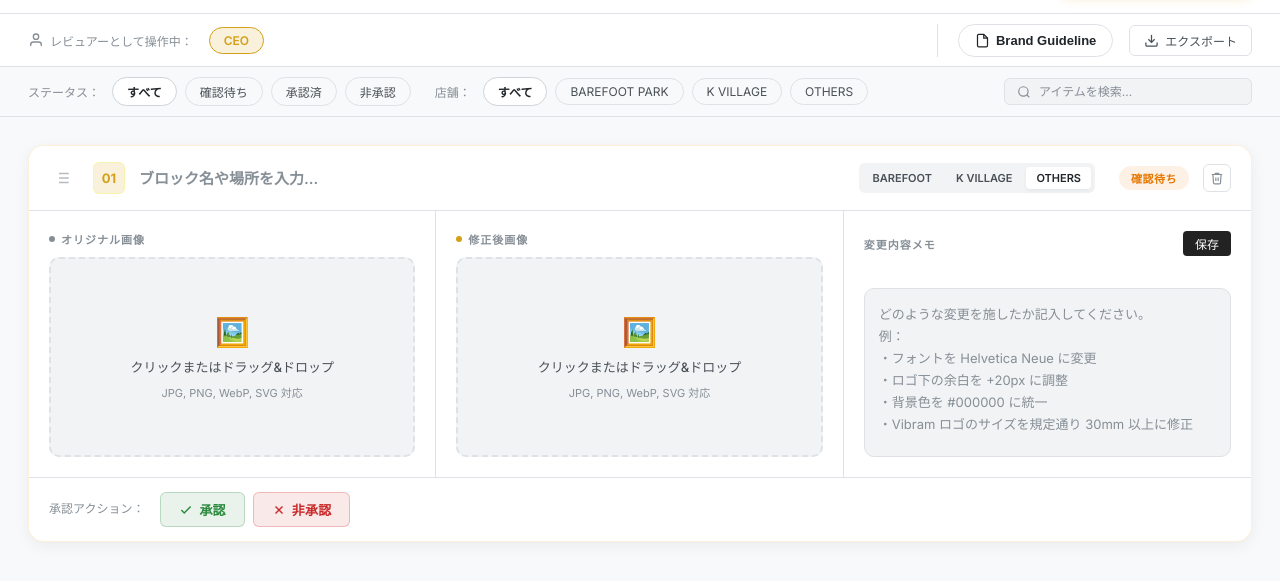
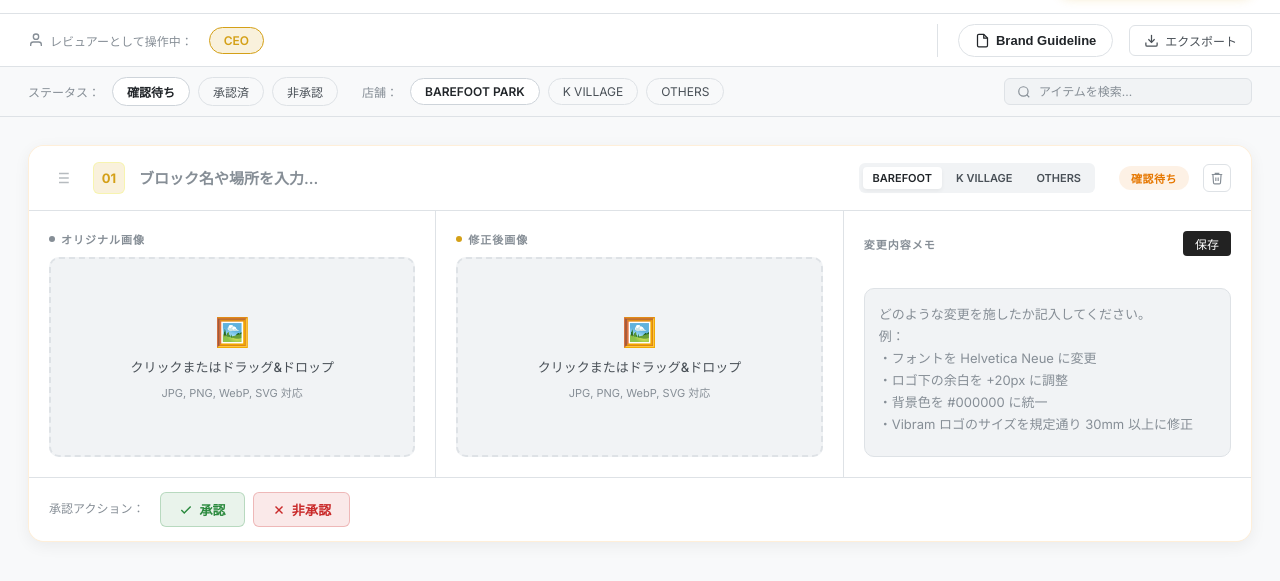
Before and after one commit to KeisukeKirby/vibram-hq-artwork-check, a plain HTML site: page index.html in a window 1280 px wide. Shown: the part 57-638 px from the top of the page. Drawn offline with nearby package versions, Linux system fonts and the light colour scheme.

Commit message:
Remove 'All' filter options and default new items to selected store

```diff
--- a/app.js
+++ b/app.js
@@ -8,8 +8,8 @@
 let state = {
   items: [],
   currentReviewer: 'CEO',
-  filterStatus: 'all',
-  filterCategory: 'all',
+  filterStatus: 'pending',
+  filterCategory: 'BAREFOOT PARK',
   searchQuery: '',
   nextId: 1,
   brandGuidePdf1: null,
@@ -148,7 +148,7 @@ async function loadFromStorage() {
 function createItem() {
   return {
     id: state.nextId++,
-    category: 'OTHERS',
+    category: state.filterCategory || 'BAREFOOT PARK',
     title: '',
     originalImage: null,
     modifiedImage: null,
@@ -220,8 +220,8 @@ function applyFilter() {
     const item = state.items.find(i => i.id === id);
     if (!item) return;
 
-    const matchStatus = state.filterStatus === 'all' || item.status === state.filterStatus;
-    const matchCategory = state.filterCategory === 'all' || item.category === state.filterCategory;
+    const matchStatus = item.status === state.filterStatus;
+    const matchCategory = item.category === state.filterCategory;
     const matchSearch = !state.searchQuery ||
       (item.title || '').toLowerCase().includes(state.searchQuery) ||
       (item.memo  || '').toLowerCase().includes(state.searchQuery);
@@ -229,7 +229,7 @@ function applyFilter() {
     card.style.display = (matchStatus && matchCategory && matchSearch) ? '' : 'none';
   });
 
-  const isFiltered = state.filterStatus !== 'all' || state.filterCategory !== 'all' || state.searchQuery !== '';
+  const isFiltered = state.searchQuery !== '';
   if (sortableInstance) {
     sortableInstance.option('disabled', isFiltered);
   }
--- a/index.html
+++ b/index.html
@@ -86,14 +86,12 @@
   <div class="filter-bar">
     <div class="filter-bar-inner">
       <span class="filter-label">ステータス：</span>
-      <button class="filter-btn active" data-filter="all" onclick="filterItems('all', this)">すべて</button>
-      <button class="filter-btn" data-filter="pending" onclick="filterItems('pending', this)">確認待ち</button>
+      <button class="filter-btn active" data-filter="pending" onclick="filterItems('pending', this)">確認待ち</button>
       <button class="filter-btn" data-filter="approved" onclick="filterItems('approved', this)">承認済</button>
       <button class="filter-btn" data-filter="rejected" onclick="filterItems('rejected', this)">非承認</button>
 
       <span class="filter-label" style="margin-left:16px;">店舗：</span>
-      <button class="filter-cat-btn active" data-cat="all" onclick="filterByCategory('all', this)">すべて</button>
-      <button class="filter-cat-btn" data-cat="BAREFOOT PARK" onclick="filterByCategory('BAREFOOT PARK', this)">BAREFOOT PARK</button>
+      <button class="filter-cat-btn active" data-cat="BAREFOOT PARK" onclick="filterByCategory('BAREFOOT PARK', this)">BAREFOOT PARK</button>
       <button class="filter-cat-btn" data-cat="K VILLAGE" onclick="filterByCategory('K VILLAGE', this)">K VILLAGE</button>
       <button class="filter-cat-btn" data-cat="OTHERS" onclick="filterByCategory('OTHERS', this)">OTHERS</button>
       <div class="filter-search-wrap">
```
